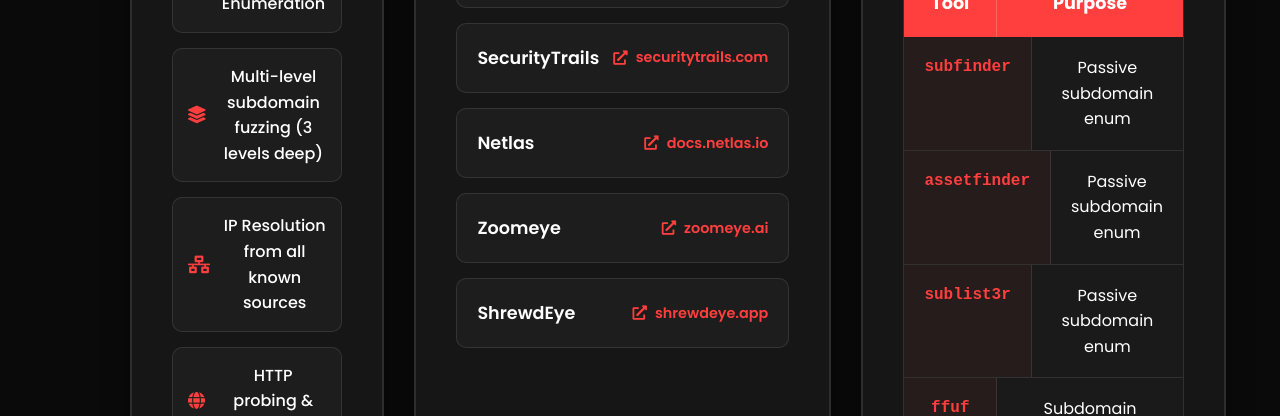
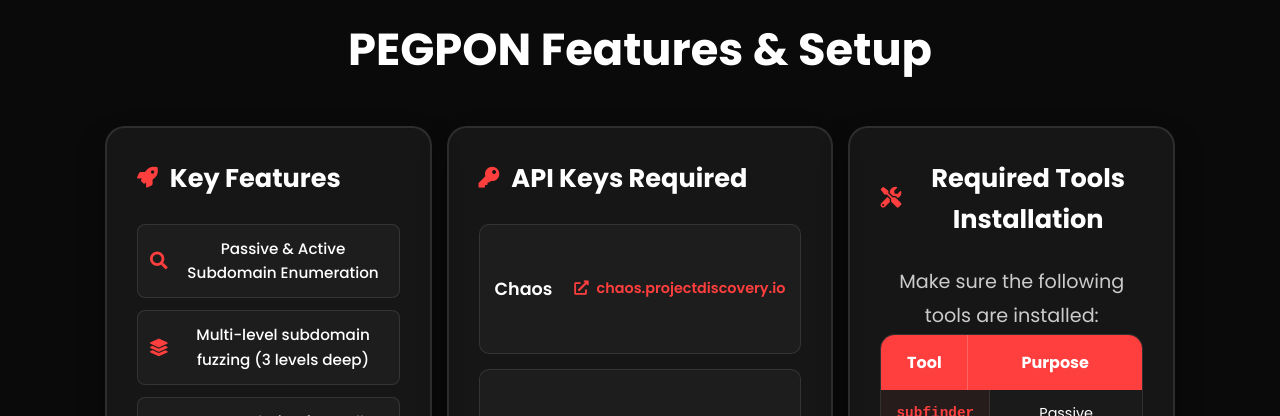
Before and after one commit to M9nx/me, a plain HTML site: page pegpon.html in a window 1280 px wide. Shown: the part 826-1242 px from the top of the page. Drawn offline with Linux system fonts and the light colour scheme.

Commit message:
Update styles.css

```diff
--- a/styles.css
+++ b/styles.css
@@ -966,34 +966,42 @@
 /* PEGPON Features Section */
 .pegpon-features {
     width: 100%;
-    max-width: 1400px;
-    margin: 0 auto;
-    padding: 0 40px;
+    max-width: 100vw;
+    margin: 0;
+    padding: 0 15px;
+    height: calc(100vh - 80px);
+    display: flex;
+    flex-direction: column;
 }
 
 .pegpon-features h1 {
     text-align: center;
     font-size: 2.8rem;
     color: var(--text-color);
-    margin-bottom: 60px;
+    margin-bottom: 40px;
     font-weight: 700;
     transition: color 0.3s ease;
+    flex-shrink: 0;
 }
 
 .feature-grid {
     display: grid;
     grid-template-columns: 1fr 1fr 1fr;
-    gap: 30px;
-    margin-bottom: 50px;
+    gap: 15px;
+    flex: 1;
+    height: 100%;
 }
 
 .feature-category {
     background: var(--card-bg);
     border-radius: 20px;
-    padding: 40px;
+    padding: 30px;
     border: 2px solid var(--border-color);
     box-shadow: 0 15px 30px var(--shadow-color);
     transition: all 0.3s ease;
+    height: 100%;
+    display: flex;
+    flex-direction: column;
 }
 
 .feature-category:hover {
@@ -1003,102 +1011,41 @@
 
 .feature-category h2 {
     color: var(--text-color);
-    font-size: 1.8rem;
-    margin-bottom: 30px;
-    display: flex;
-    align-items: center;
-    gap: 15px;
-    transition: color 0.3s ease;
+    font-size: 1.6rem;
+    margin-bottom: 25px;
+    display: flex;
+    align-items: center;
+    gap: 12px;
+    transition: color 0.3s ease;
+    flex-shrink: 0;
 }
 
 .feature-category h2 i {
     color: var(--accent-color);
-    font-size: 1.5rem;
+    font-size: 1.3rem;
 }
 
 .feature-list {
-    display: grid;
-    gap: 15px;
-}
-
-.feature-item {
-    display: flex;
-    align-items: center;
-    gap: 15px;
-    padding: 15px;
-    background: rgba(255, 255, 255, 0.03);
-    border-radius: 10px;
-    border: 1px solid var(--border-color);
-    transition: all 0.3s ease;
-}
-
-.feature-item:hover {
-    background: rgba(255, 62, 62, 0.1);
-    border-color: var(--accent-color);
-}
-
-.feature-item i {
-    color: var(--accent-color);
-    font-size: 1.1rem;
-    width: 20px;
-    text-align: center;
-}
-
-.feature-item span {
-    color: var(--text-color);
-    font-weight: 500;
-    transition: color 0.3s ease;
+    display: flex;
+    flex-direction: column;
+    gap: 12px;
+    flex: 1;
 }
 
 .api-list {
-    display: grid;
-    gap: 15px;
-}
-
-.api-item {
-    display: flex;
-    justify-content: space-between;
-    align-items: center;
-    padding: 20px;
-    background: rgba(255, 255, 255, 0.03);
-    border-radius: 10px;
-    border: 1px solid var(--border-color);
-    transition: all 0.3s ease;
-}
-
-.api-item:hover {
-    background: rgba(255, 62, 62, 0.1);
-    border-color: var(--accent-color);
-}
-
-.api-name {
-    color: var(--text-color);
-    font-weight: 600;
-    font-size: 1.1rem;
-    transition: color 0.3s ease;
-}
-
-.api-link {
-    color: var(--accent-color);
-    text-decoration: none;
-    display: flex;
-    align-items: center;
-    gap: 8px;
-    font-size: 0.9rem;
-    transition: all 0.3s ease;
-}
-
-.api-link:hover {
-    color: var(--accent-hover);
-    transform: translateX(5px);
+    display: flex;
+    flex-direction: column;
+    gap: 12px;
+    flex: 1;
 }
 
 .requirements-intro {
     color: var(--text-secondary);
-    font-size: 1.1rem;
-    text-align: center;
-    margin-bottom: 30px;
-    transition: color 0.3s ease;
+    font-size: 1rem;
+    text-align: center;
+    margin-bottom: 20px;
+    transition: color 0.3s ease;
+    flex-shrink: 0;
 }
 
 .requirements-table {
@@ -1106,6 +1053,97 @@
     border-radius: 15px;
     overflow: hidden;
     border: 1px solid var(--border-color);
+    flex: 1;
+    display: flex;
+    flex-direction: column;
+}
+
+.feature-item {
+    display: flex;
+    align-items: center;
+    gap: 12px;
+    padding: 12px;
+    background: rgba(255, 255, 255, 0.03);
+    border-radius: 8px;
+    border: 1px solid var(--border-color);
+    transition: all 0.3s ease;
+    font-size: 0.95rem;
+}
+
+.feature-item:hover {
+    background: rgba(255, 62, 62, 0.1);
+    border-color: var(--accent-color);
+}
+
+.feature-item i {
+    color: var(--accent-color);
+    font-size: 1.1rem;
+    width: 20px;
+    text-align: center;
+}
+
+.feature-item span {
+    color: var(--text-color);
+    font-weight: 500;
+    transition: color 0.3s ease;
+}
+
+.api-list {
+    display: grid;
+    gap: 15px;
+}
+
+.api-item {
+    display: flex;
+    justify-content: space-between;
+    align-items: center;
+    padding: 15px;
+    background: rgba(255, 255, 255, 0.03);
+    border-radius: 10px;
+    border: 1px solid var(--border-color);
+    transition: all 0.3s ease;
+}
+
+.api-item:hover {
+    background: rgba(255, 62, 62, 0.1);
+    border-color: var(--accent-color);
+}
+
+.api-name {
+    color: var(--text-color);
+    font-weight: 600;
+    font-size: 1.1rem;
+    transition: color 0.3s ease;
+}
+
+.api-link {
+    color: var(--accent-color);
+    text-decoration: none;
+    display: flex;
+    align-items: center;
+    gap: 8px;
+    font-size: 0.9rem;
+    transition: all 0.3s ease;
+}
+
+.api-link:hover {
+    color: var(--accent-hover);
+    transform: translateX(5px);
+}
+
+.requirements-intro {
+    color: var(--text-secondary);
+    font-size: 1.1rem;
+    text-align: center;
+    margin-bottom: 30px;
+    transition: color 0.3s ease;
+}
+
+.requirements-table {
+    background: rgba(255, 255, 255, 0.02);
+    border-radius: 15px;
+    overflow: hidden;
+    border: 1px solid var(--border-color);
 }
 
 .table-header {
@@ -1113,13 +1151,14 @@
     grid-template-columns: 1fr 2fr;
     background: var(--accent-color);
     padding: 0;
+    flex-shrink: 0;
 }
 
 .header-cell {
-    padding: 20px;
+    padding: 15px;
     color: white;
     font-weight: 700;
-    font-size: 1.1rem;
+    font-size: 1rem;
     text-align: center;
 }
 
@@ -1143,19 +1182,21 @@
 }
 
 .tool-name {
-    padding: 18px 20px;
+    padding: 12px 15px;
     font-family: 'Courier New', monospace;
     font-weight: 700;
     color: var(--accent-color);
     background: rgba(255, 62, 62, 0.05);
     border-right: 1px solid var(--border-color);
     transition: color 0.3s ease;
+    font-size: 0.9rem;
 }
 
 .tool-purpose {
-    padding: 18px 20px;
-    color: var(--text-color);
-    transition: color 0.3s ease;
+    padding: 12px 15px;
+    color: var(--text-color);
+    transition: color 0.3s ease;
+    font-size: 0.9rem;
 }
 
 /* Responsive Design for Split Layout */
@@ -1196,7 +1237,8 @@
     }
 
     .pegpon-features {
-        padding: 0 30px;
+        padding: 0 15px;
+        max-width: 100%;
     }
 
     .pegpon-features h1 {
@@ -1210,6 +1252,7 @@
 
     .feature-category {
         padding: 30px;
+        min-height: auto;
     }
 
     .requirements-table {
@@ -1219,13 +1262,19 @@
 
 /* Medium screens - tablet responsive */
 @media (max-width: 992px) {
+    .pegpon-features {
+        padding: 0 15px;
+        max-width: 100%;
+    }
+
     .feature-grid {
         grid-template-columns: 1fr 1fr;
-        gap: 25px;
+        gap: 20px;
     }
 
     .feature-category {
-        padding: 30px 25px;
+        padding: 25px 20px;
+        min-height: auto;
     }
 
     .feature-category h2 {
```
